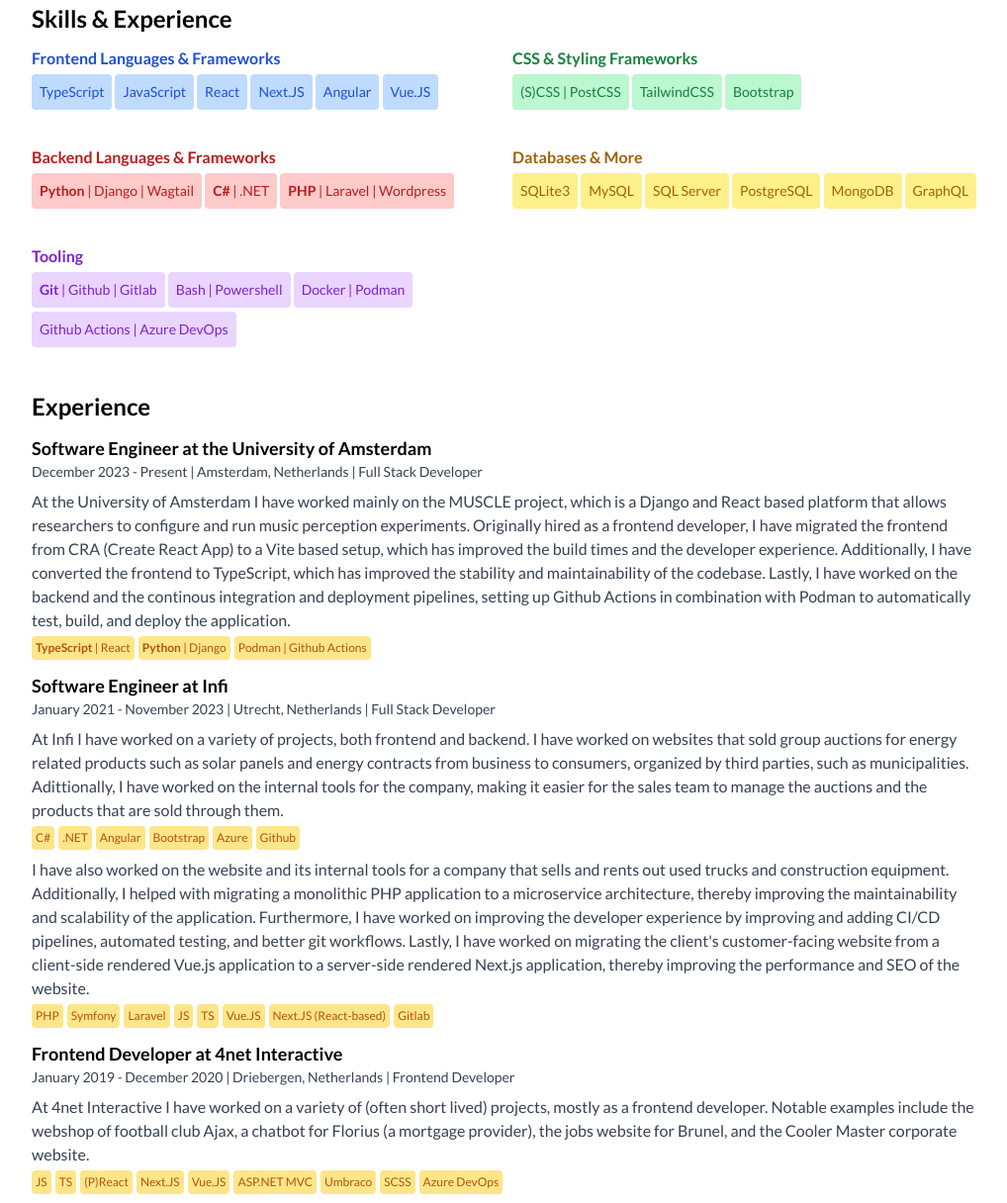
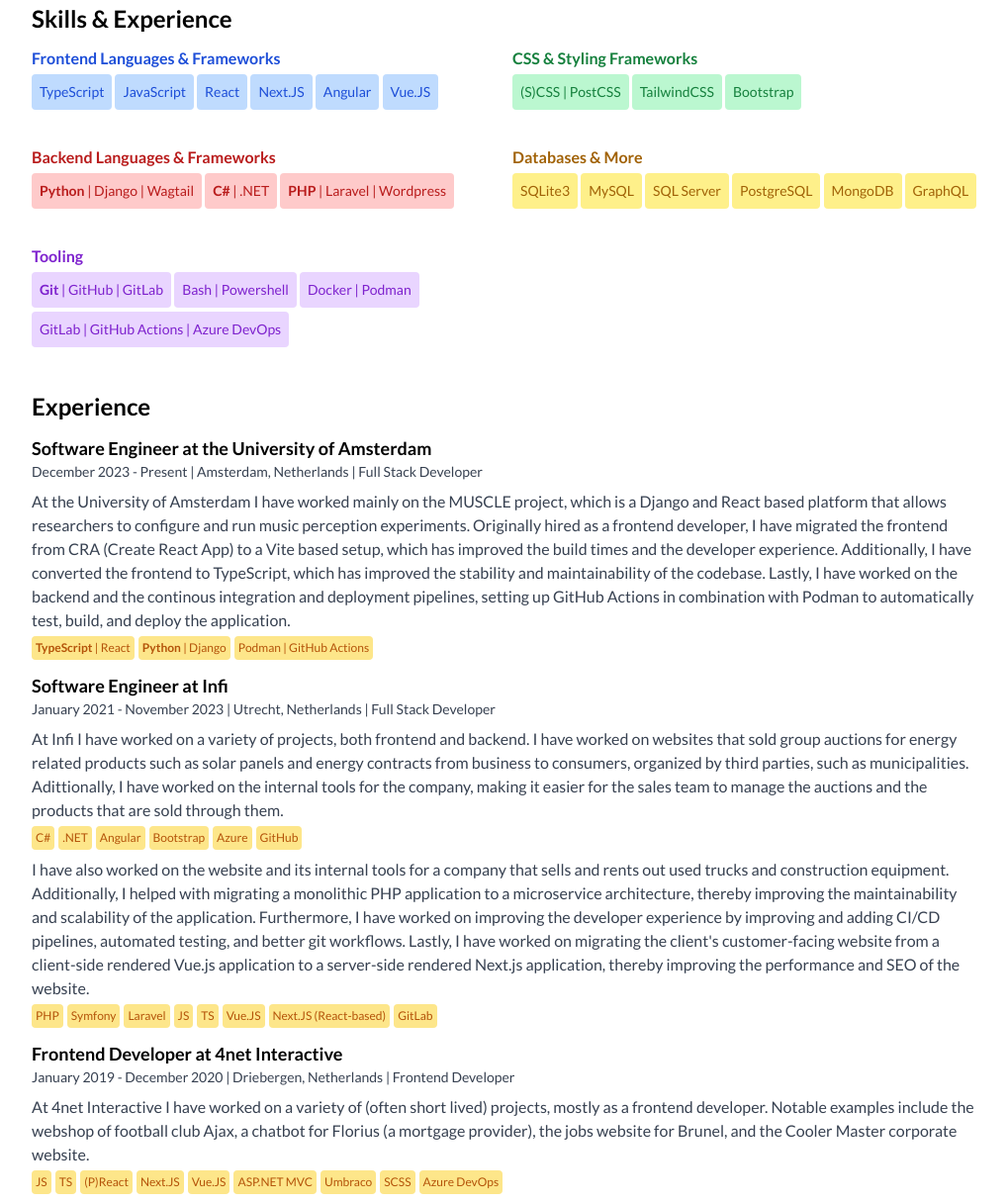
Before and after one commit to drikusroor/resume, a website: page index.html in a window 1280 px wide. Shown: the part 158-1374 px from the top of the page at 99% size, without its empty margins (128-1146 px from the left). Drawn offline with Linux system fonts and the light colour scheme; a web font is replaced by a local one.

Commit message:
Add GitLab to tooling section; correctly spelll GitLab & GitHub

```diff
--- a/index.html
+++ b/index.html
@@ -170,14 +170,14 @@
                     <span
                         class="text-sm inline-block bg-purple-200 text-purple-700 p-2 print:border print:p-2 print:border-purple-700 print:bg-none mt-1 rounded">
                         <b>Git</b> |
-                        Github | Gitlab
+                        GitHub | GitLab
                     </span>
                     <span
                         class="text-sm inline-block bg-purple-200 text-purple-700 p-2 print:border print:p-2 print:border-purple-700 print:bg-none mt-1 rounded">Bash | Powershell</span>
                         <span
                         class="text-sm inline-block bg-purple-200 text-purple-700 p-2 print:border print:p-2 print:border-purple-700 print:bg-none mt-1 rounded">Docker | Podman</span>
                     <span
-                        class="text-sm inline-block bg-purple-200 text-purple-700 p-2 print:border print:p-2 print:border-purple-700 print:bg-none mt-1 rounded">Github Actions | Azure
+                        class="text-sm inline-block bg-purple-200 text-purple-700 p-2 print:border print:p-2 print:border-purple-700 print:bg-none mt-1 rounded">GitLab | GitHub Actions | Azure
                         DevOps</span>
                 </div>
 
@@ -197,7 +197,7 @@
                             Developer</p>
                         <p class="text-gray-700 mt-2">
                             At the University of Amsterdam I have worked mainly on the MUSCLE project, which is a Django and React based platform that allows researchers to configure and run music perception experiments.
-                            Originally hired as a frontend developer, I have migrated the frontend from CRA (Create React App) to a Vite based setup, which has improved the build times and the developer experience. Additionally, I have converted the frontend to TypeScript, which has improved the stability and maintainability of the codebase. Lastly, I have worked on the backend and the continous integration and deployment pipelines, setting up Github Actions in combination with Podman to automatically test, build, and deploy the application.
+                            Originally hired as a frontend developer, I have migrated the frontend from CRA (Create React App) to a Vite based setup, which has improved the build times and the developer experience. Additionally, I have converted the frontend to TypeScript, which has improved the stability and maintainability of the codebase. Lastly, I have worked on the backend and the continous integration and deployment pipelines, setting up GitHub Actions in combination with Podman to automatically test, build, and deploy the application.
                         </p>
                         <p class="text-gray-700 text-xs flex flex-row gap-1 mt-1">
                             <span class="bg-amber-200 text-amber-700 p-1 rounded print:border print:border-amber-700">
@@ -207,7 +207,7 @@
                                 <b>Python</b> | Django
                             </span>
                             <span class="bg-amber-200 text-amber-700 p-1 rounded print:border print:border-amber-700">
-                                Podman | Github Actions
+                                Podman | GitHub Actions
                             </span>
                         </p>
                     </li>
@@ -239,7 +239,7 @@
                                 Azure
                             </span>
                             <span class="bg-amber-200 text-amber-700 p-1 rounded print:border print:border-amber-700">
-                                Github
+                                GitHub
                             </span>
                         </p>
                         <p class="text-gray-700 mt-2">
@@ -270,7 +270,7 @@
                             <span
                                 class="bg-amber-200 text-amber-700 p-1 rounded print:border print:border-amber-700">Next.JS (React-based)</span>
                             <span
-                                class="bg-amber-200 text-amber-700 p-1 rounded print:border print:border-amber-700">Gitlab</span>
+                                class="bg-amber-200 text-amber-700 p-1 rounded print:border print:border-amber-700">GitLab</span>
                         </p>
                     </li>
                     <li class="break-inside-avoid my-3">
```
